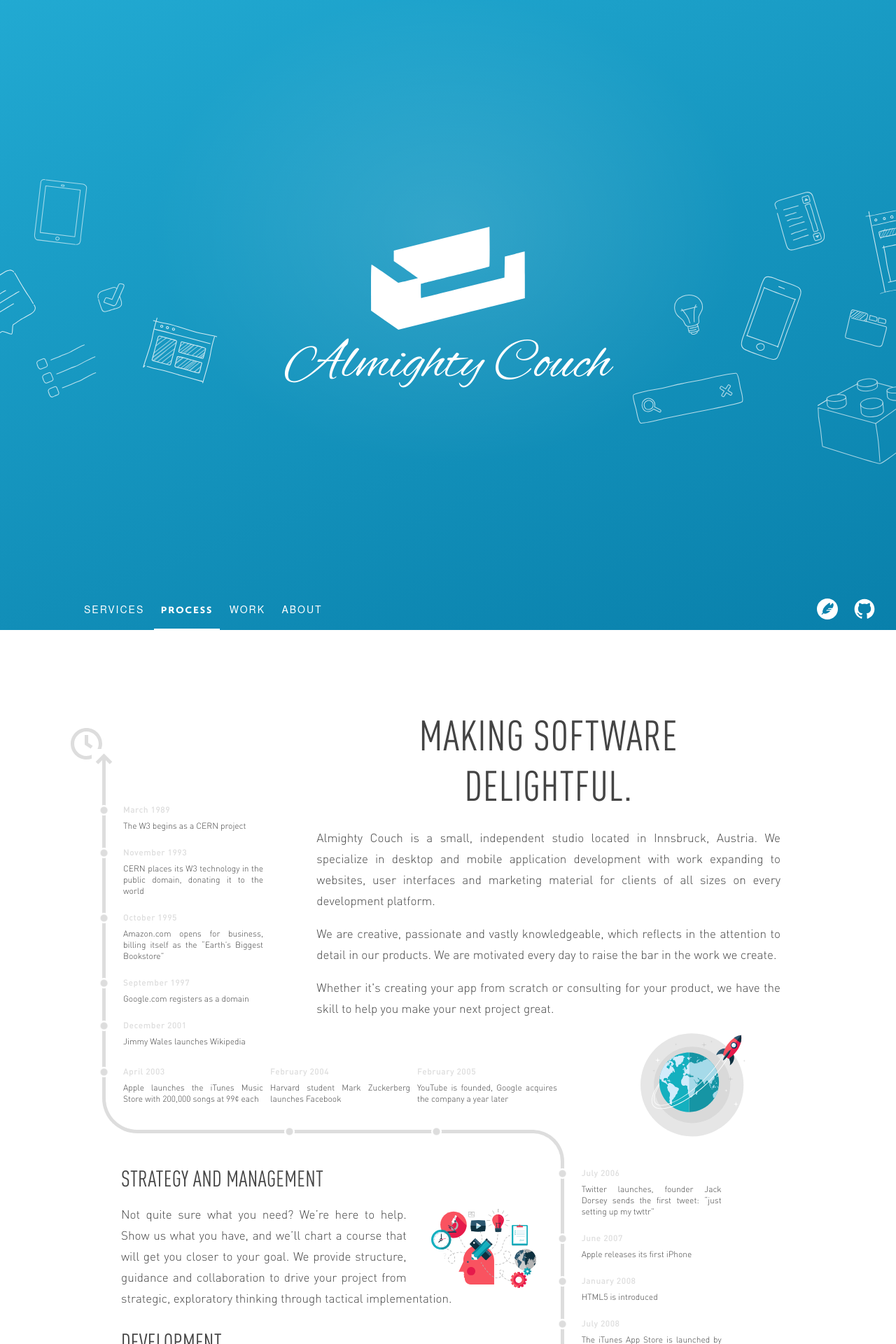
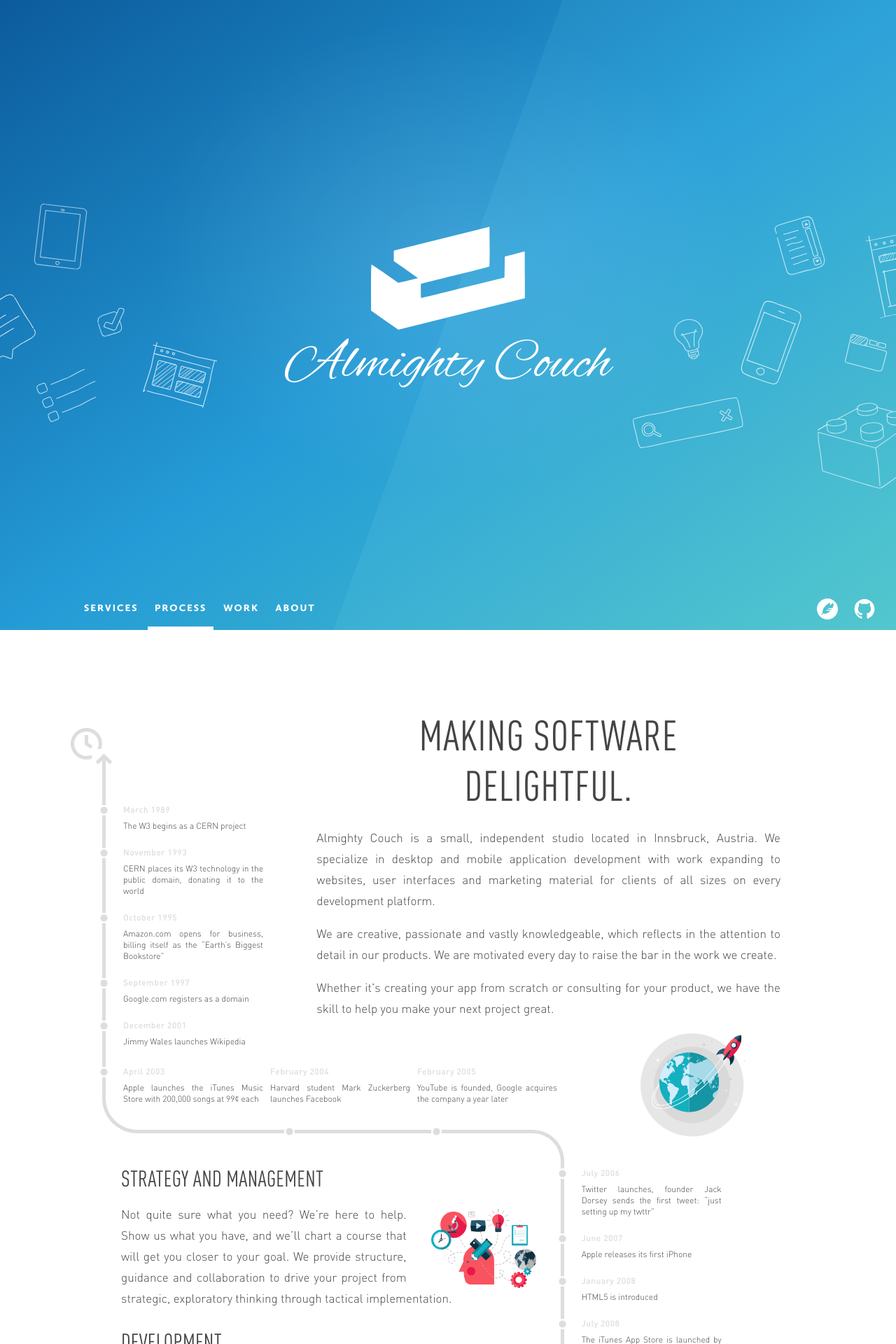
Before and after one commit to almightycouch/almightycouch.github.io, a Jekyll site: the page built from index.html, in a window 1280 px wide. Shown: the top 1920 px of the page at 70% size. Built offline with Jekyll 4.4.1, drawn with Linux system fonts in a browser that asks for light colours; some web fonts are replaced.

Commit message:
Fix layout and landing page hero <section>

```diff
--- a/_sass/base/_header.scss
+++ b/_sass/base/_header.scss
@@ -12,7 +12,9 @@ body > header {
     position: relative;
     height: 100vmin;
     margin-bottom: -60px;
-    background: linear-gradient(160deg, rgba(36, 174, 214, 0.9), rgba(9, 128, 171, 0.6));
+    background: #249bd6;
+    background: linear-gradient(110deg, hsla(0, 0%, 100%, 0), hsla(0, 0%, 100%, 0) 50%, hsla(0, 0%, 100%, .15) 0, hsla(0, 0%, 100%, .15)), linear-gradient(to top left, #49c3c9, #249bd6 50%, #0c5b9c);
+    background-blend-mode: soft-light;
 
     figure {
       position: absolute;
@@ -108,7 +110,7 @@ body > header {
           height: 55px;
           padding: 0 10px;
           font-family: $font-family-sans-alt;
-          font-weight: 500;
+          font-weight: 900;
           text-transform: uppercase;
 
           a {
@@ -119,7 +121,6 @@ body > header {
         }
 
         &[role=navigation] li.active {
-          font-weight: 900;
           border-bottom: 5px solid white;
         }
 
@@ -147,7 +148,7 @@ body > header {
 
             &.active {
               a i {
-                background-color: $color-alt2;
+                background-color: $color-alt;
               }
             }
           }
--- a/_sass/base/_variables.scss
+++ b/_sass/base/_variables.scss
@@ -1,9 +1,8 @@
 $color-base: #444;
 $color-base2: #959595;
-$color-alt: #0980ab;
+$color-alt: #2C9CD3;
 $color-alt2: #d5e3ed;
 $color-alt3: #f7f9fc;
-$color-alt4: #526975;
 $color-active: $color-alt;
 
 $font-family-sans: DINWeb, "HelveticaNeue", "Helvetica Neue", Helvetica, Arial, sans-serif;
--- a/_sass/blog/_post.scss
+++ b/_sass/blog/_post.scss
@@ -27,7 +27,6 @@ article.post {
       padding-bottom: 8px;
       font-weight: 700;
       text-transform: none;
-      color: $color-alt4;
 
       &:before {
         position: absolute;
@@ -53,7 +52,7 @@ article.post {
 
     h2 {
       padding-top: 32px;
-      font-size: 22px;
+      font-size: 24px;
       letter-spacing: 1px;
       line-height: 32px;
       &:before {
@@ -65,7 +64,7 @@ article.post {
 
     h3 {
       padding-top: 8px;
-      font-size: 16px;
+      font-size: 20px;
       letter-spacing: .8px;
       line-height: 24px;
       &:before {
--- a/_sass/sneakpeak/_process.scss
+++ b/_sass/sneakpeak/_process.scss
@@ -9,20 +9,20 @@ section#process {
     left: 0; right: 0;
     background-image: url(../img/process-bg.jpg);
     background-size: cover;
+    overflow-x: hidden;
 
     &:after {
       content: "";
       position: absolute;
       width: 100%; height: 100%;
-      background: linear-gradient(160deg, rgba(36, 174, 214, 0.3), rgba(9, 128, 171, 0.1));
+      background: linear-gradient(160deg, rgba(36, 174, 214, 0.8), rgba(9, 128, 171, 0.4));
     }
 
     video {
       position: absolute;
-      max-height: 100%;
-      left: 50%;
-      transform: translateX(-50%);
-      overflow: hidden;
+      width: 100%;
+      height: 100%;
+      object-fit: cover;
     }
   }
 
@@ -51,8 +51,6 @@ section#process {
     ul.steps {
       display: -ms-flexbox;
       display: -webkit-flex;
-      -ms-flex-wrap: wrap;
-      -webkit-flex-wrap: wrap;
       flex-wrap: wrap;
       margin-left: 5px;
       margin-right: 5px;
--- a/_sass/sneakpeak/_services.scss
+++ b/_sass/sneakpeak/_services.scss
@@ -193,7 +193,7 @@ section#services {
 
         ul {
           position: relative;
-          left: 75%;
+          margin-left: 75%;
           border-left: 5px solid #ddd;
           margin-top: 85px;
           padding-top: 10px;
--- a/assets/js/stickynav.js
+++ b/assets/js/stickynav.js
@@ -25,7 +25,7 @@ var sticky = {
       this.element.classList.remove("sticky");
       this.element.classList.remove("opaque");
       this.parent.style["marginBottom"] = "0";
-      this.figure.style.backgroundPosition = "center -" + window.scrollY * 1.25 + "px";
+      //this.figure.style.backgroundPosition = "center -" + window.scrollY * 1.25 + "px";
     }
     this.navmenu.querySelectorAll("li").forEach(function(menuItem) {
       var href = menuItem.querySelector("a").getAttribute("href");
```
